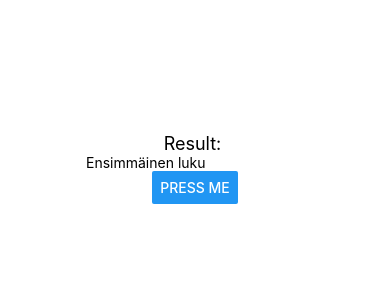
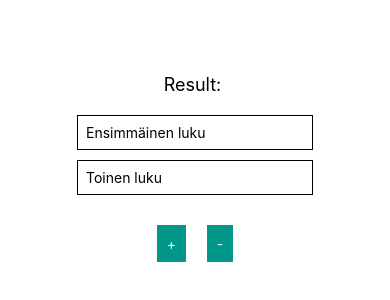
Before and after one commit to rowinamarie/laskintehtava, a React Native app: screen / in a window 390 px wide. Shown: the part 254-554 px from the top of the page. Built offline with nearby package versions, Linux system fonts and the light colour scheme.

Commit message:
lisätty toiminnallisuuksille tyylit

```diff
--- a/App.js
+++ b/App.js
@@ -1,25 +1,37 @@
 import { useState } from 'react';
-import { Alert, Button, StyleSheet, Text, View, TextInput } from 'react-native';
+import { Alert, Button, StyleSheet, Text, View, TouchableOpacity, TextInput } from 'react-native';
 
 export default function App() {
 
   const [text, setText] = useState("");
 
+  const Painike = ({ onPress, title }) => (
+    <TouchableOpacity onPress={onPress} style={styles.buttonContainer}>
+      <Text style={styles.buttonText}>{title}</Text>
+    </TouchableOpacity>
+  );
 
-  const handlePress = () => {
-    Alert.alert("You typed: " + text);
-  };
 
   return (
     <View style={styles.container}>
-      <Text style={{ fontSize: 18 }}>Result: </Text>
+      <Text style={{ fontSize: 18, marginBottom: 20 }}>Result: </Text>
 
-      <TextInput
-        placeholder='Ensimmäinen luku'
-        onChangeText={text => setText(text)}
-        value={text} />
+      <View style={styles.textInputs}>
+        <TextInput
+          placeholder='Ensimmäinen luku'
+          onChangeText={text => setText(text)}
+          value={text} style={styles.input} />
 
-      <Button onPress={handlePress} title="Press me" />
+        <TextInput
+          placeholder='Toinen luku'
+          onChangeText={text => setText(text)}
+          value={text} style={styles.input} />
+      </View>
+
+      <View style={styles.buttons}>
+        <Painike title="+" backgroundColor="#007bff" />
+        <Painike title="-" backgroundColor="#007bff" />
+      </View>
     </View>
 
   )
@@ -31,6 +43,29 @@ const styles = StyleSheet.create({
     backgroundColor: '#fff',
     flexDirection: 'column',
     alignItems: 'center',
-    justifyContent: 'center'
+    justifyContent: 'center',
+  },
+  textInputs: {
+    marginBottom: 20,
+  },
+  input: {
+    borderColoer: '#000',
+    borderWidth: 0.5,
+    marginBottom: 10,
+    padding: 8,
+  },
+  buttons: {
+    flexDirection: 'row',
+    alignItems: 'center',
+    justifyContent: 'space-around',
+    width: '25%',
+  },
+  buttonContainer: {
+    backgroundColor: '#009688',
+    paddingHorizontal: 10,
+    paddingVertical: 10
+  },
+  buttonText: {
+    color: '#fff'
   }
 });
```
